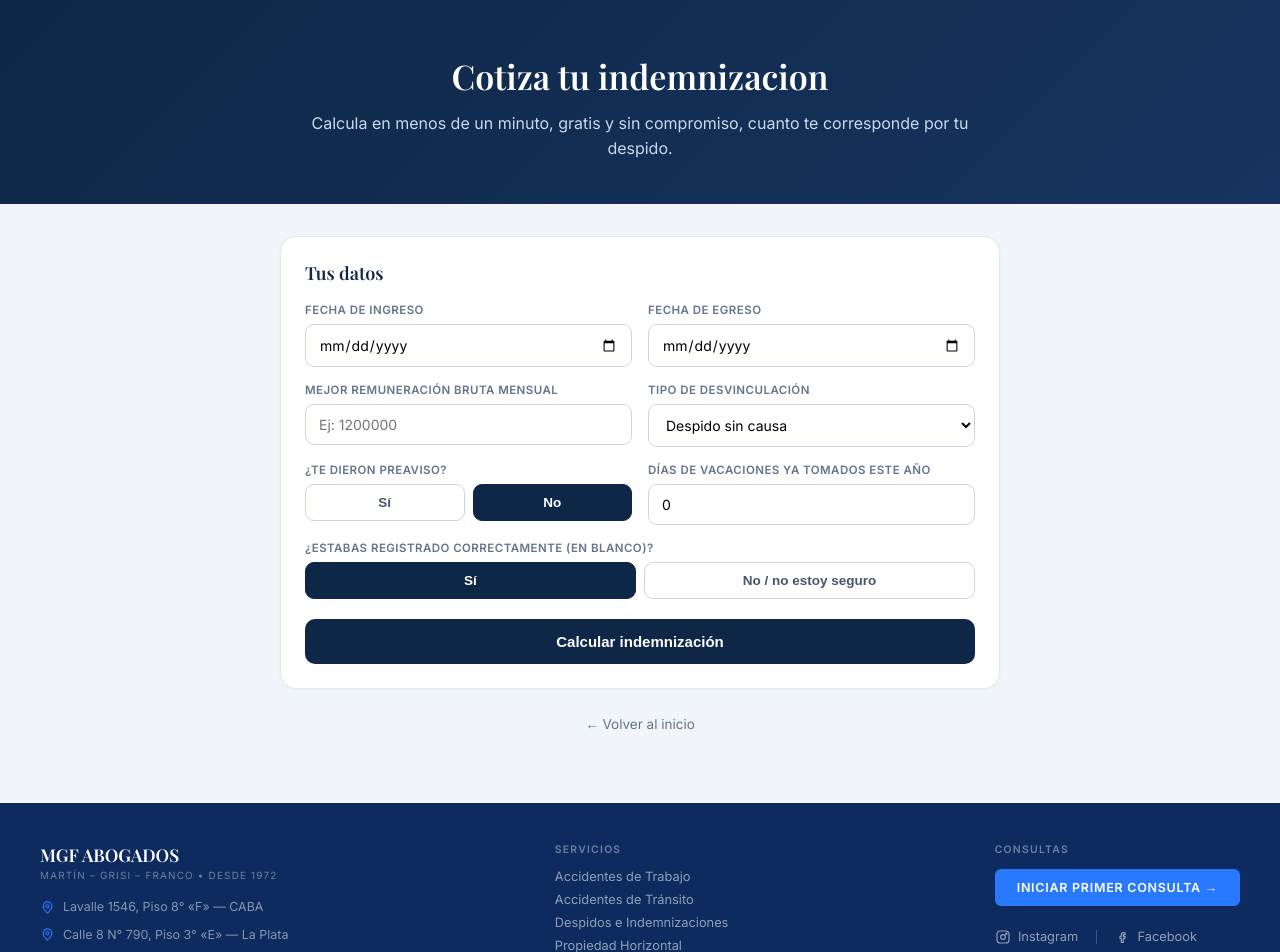
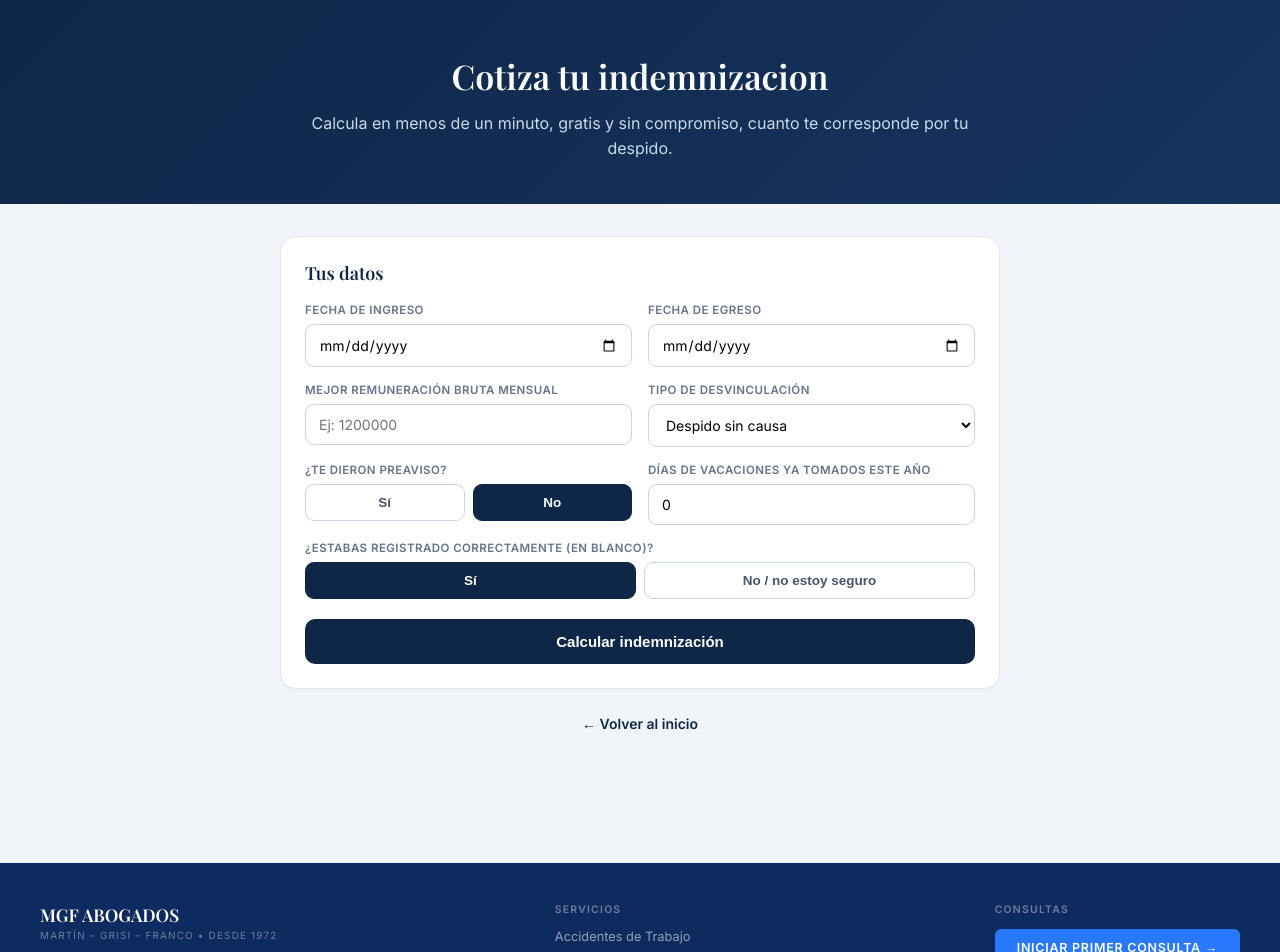
Before and after one commit to santiagofdmkt/mgf-abogados, a Next.js app: page /cotizador in a window 1280 px wide. Shown: the top 952 px of the page. Built offline with nearby package versions, Linux system fonts and the light colour scheme; a web font is replaced by a local one.

Commit message:
ajuste: footer mas arriba y volver al inicio mas nitido en cotizador

```diff
--- a/app/cotizador/CotizadorClient.tsx
+++ b/app/cotizador/CotizadorClient.tsx
@@ -364,7 +364,7 @@ export default function CotizadorClient() {
       )}
 
       <div style={{ textAlign: 'center', marginTop: 24 }}>
-        <Link href="/" style={{ fontSize: 13.5, color: '#64748b', textDecoration: 'none' }}>← Volver al inicio</Link>
+        <Link href="/" style={{ fontSize: 14, color: '#0f2747', fontWeight: 600, textDecoration: 'none' }}>← Volver al inicio</Link>
       </div>
     </section>
   );
--- a/app/cotizador/page.tsx
+++ b/app/cotizador/page.tsx
@@ -7,7 +7,7 @@ export const metadata = {
 
 export default function CotizadorPage() {
   return (
-    <main style={{ minHeight: '100vh', background: '#f1f5f9', fontFamily: 'Inter, sans-serif' }}>
+    <main style={{ background: '#f1f5f9', fontFamily: 'Inter, sans-serif' }}>
       <section style={{ background: 'linear-gradient(135deg, #0f2747, #16345f)', color: '#fff', padding: '56px 20px 44px', textAlign: 'center' }}>
         <div style={{ maxWidth: 700, margin: '0 auto' }}>
           <h1 style={{ fontFamily: 'Playfair Display, serif', fontSize: 34, fontWeight: 700, margin: '0 0 14px', lineHeight: 1.2 }}>
@@ -20,6 +20,7 @@ export default function CotizadorPage() {
       </section>
       <div style={{ height: 32 }} />
       <CotizadorClient />
+      <div style={{ height: 60 }} />
     </main>
   );
 }
```
